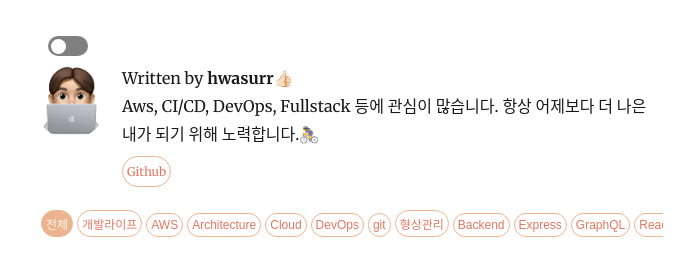
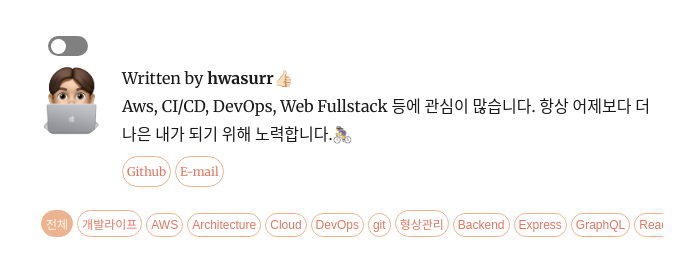
Before and after one commit to hwasurr/gatsby-blog, a Gatsby site: page / in a window 1280 px wide. Shown: the part 118-395 px from the top of the page, without its empty margins (292-986 px from the left). Built offline with nearby package versions, Linux system fonts and the light colour scheme; Gatsby itself is replaced by a stand-in of ours; some packages are replaced by stand-ins of ours; a web font is replaced by a local one.

Commit message:
이메일 주소 추가 + 사이트맵 추가

```diff
--- a/gatsby-config.js
+++ b/gatsby-config.js
@@ -3,12 +3,13 @@ module.exports = {
     title: "Hwasurr's Devlog",
     author: {
       name: 'hwasurr',
-      summary: 'Aws, CI/CD, DevOps, Fullstack 등에 관심이 많습니다. 항상 어제보다 더 나은 내가 되기 위해 노력합니다.🚴‍♀️',
+      summary: 'Aws, CI/CD, DevOps, Web Fullstack 등에 관심이 많습니다. 항상 어제보다 더 나은 내가 되기 위해 노력합니다.🚴‍♀️',
     },
     description: '항상 어제보다 더 나은 내가 되기 위해 노력합니다.',
     siteUrl: 'https://hwasurr.io/',
     social: {
       github: 'hwasurr',
+      gmail: 'iamsupermazinga@gmail.com',
     },
   },
   plugins: [
@@ -77,8 +78,7 @@ module.exports = {
       },
     },
     'gatsby-plugin-typescript',
-    // this (optional) plugin enables Progressive Web App + Offline functionality
-    // To learn more, visit: https://gatsby.dev/offline
-    // `gatsby-plugin-offline`,
+    'gatsby-plugin-sitemap', // 사이트맵
+
   ],
 };
--- a/package.json
+++ b/package.json
@@ -24,6 +24,7 @@
     "gatsby-plugin-offline": "^3.1.4",
     "gatsby-plugin-react-helmet": "^3.2.4",
     "gatsby-plugin-sharp": "^2.5.6",
+    "gatsby-plugin-sitemap": "^2.12.0",
     "gatsby-plugin-typescript": "^2.3.4",
     "gatsby-plugin-typography": "^2.4.3",
     "gatsby-remark-copy-linked-files": "^2.2.3",
--- a/src/components/bio.tsx
+++ b/src/components/bio.tsx
@@ -29,6 +29,7 @@ const Bio = (): JSX.Element => {
           }
           social {
             github
+            gmail
           }
         }
       }
@@ -82,6 +83,11 @@ const Bio = (): JSX.Element => {
             Github
           </a>
           )}
+          {social.gmail && (
+          <a className="social" href={`mailto:${social.gmail}`}>
+            E-mail
+          </a>
+          )}
         </div>
       </div>
 
--- a/src/styles/global.css
+++ b/src/styles/global.css
@@ -35,6 +35,7 @@ body a:hover {
     border-radius: 5rem;
     padding: 4px;
     font-size: 12px;
+    margin-right: 4px;
 }
 .navigation-link {
     padding: 8px 16px;
```
Also changed, not shown: 1 other file.
